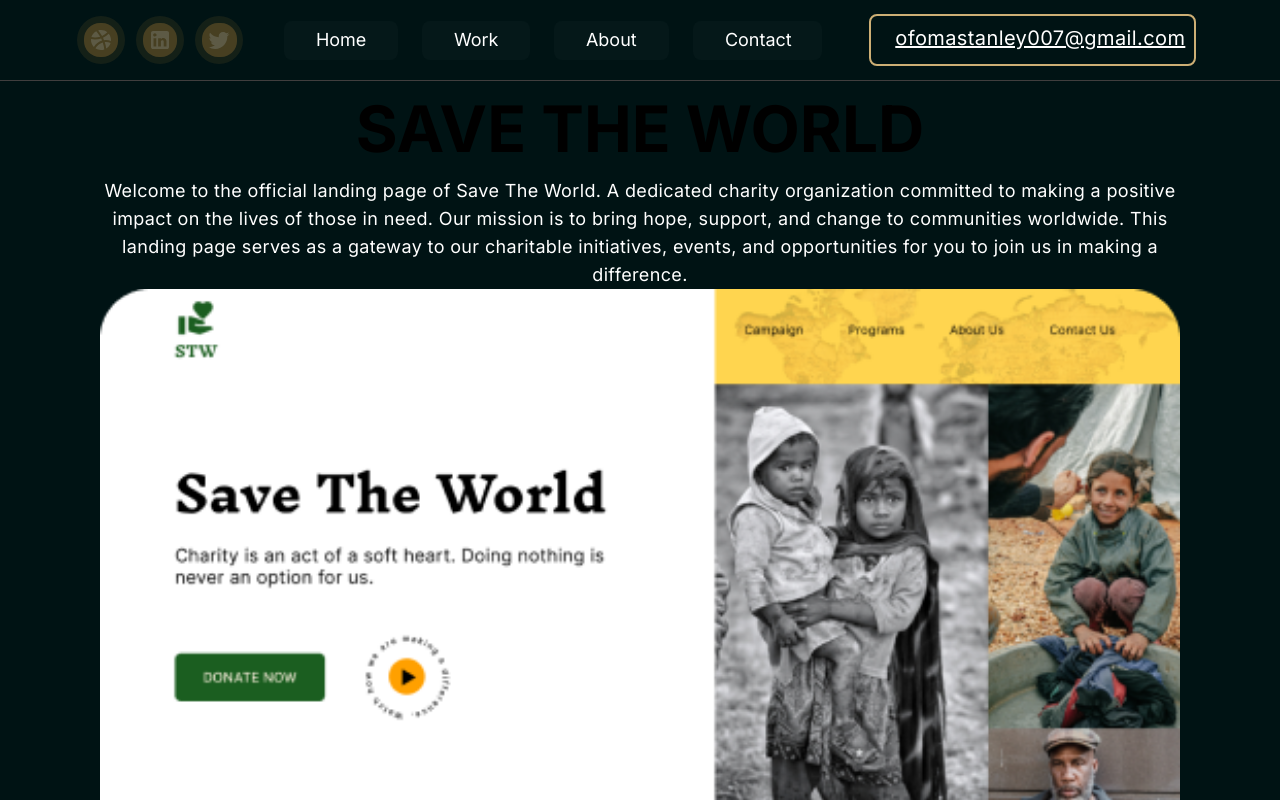
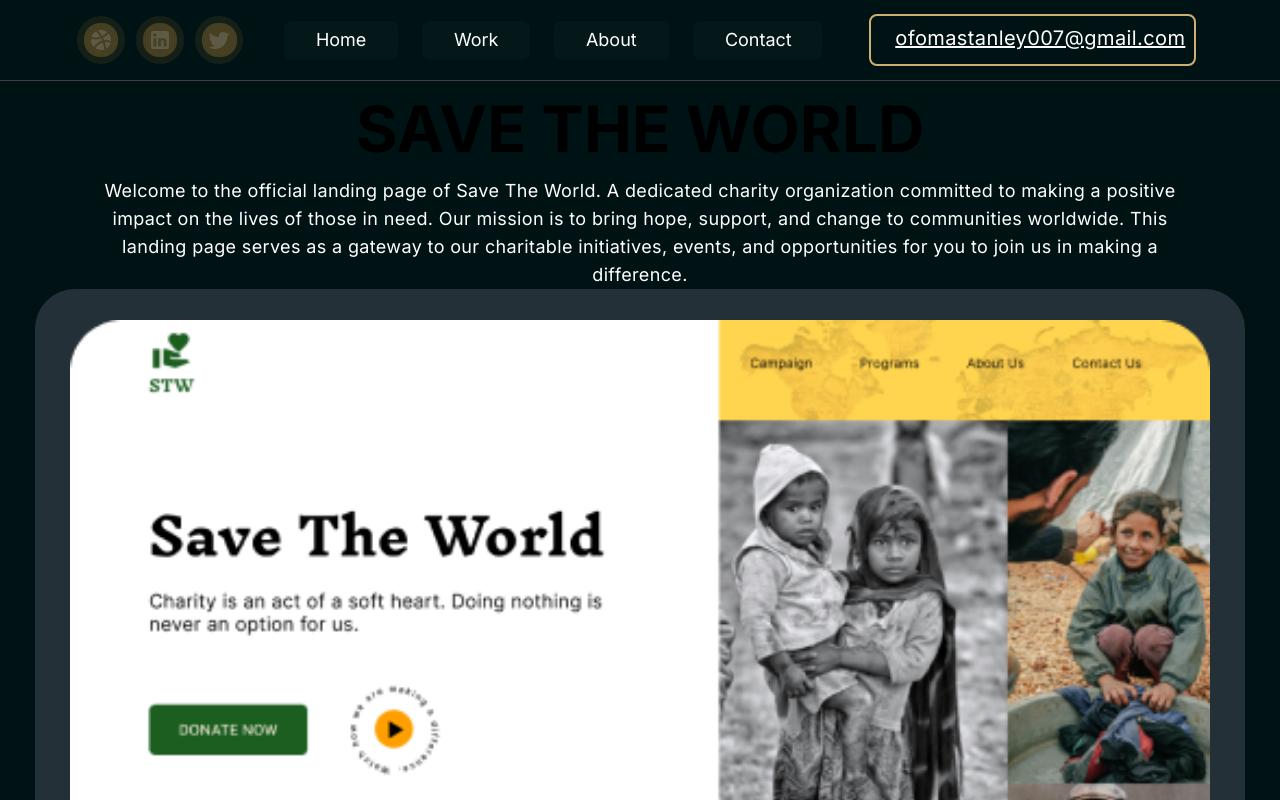
Before and after one commit to Maxwell011/portfolio-design, a Next.js app: page /charity in a window 1280 px wide. Shown: the top 800 px of the page. Built offline with nearby package versions, Linux system fonts and the light colour scheme.

Commit message:
Refactor image container in Charity component

```diff
--- a/src/app/charity/page.tsx
+++ b/src/app/charity/page.tsx
@@ -14,7 +14,8 @@ export default function Charity() {
         charitable initiatives, events, and opportunities for you to join us in
         making a difference.
       </p>
-      {/* image */}
+      <div className="flex w-[1210px] h-[845px] justify-center items-center rounded-[40px] bg-[#233038]">
+        {" "}
         <Image
           src="/Rectangle 23 (4).png"
           width={1140}
@@ -22,6 +23,7 @@ export default function Charity() {
           alt="work image"
           className=""
         />
+      </div>
       <div>
         <div>
           <h2>Task</h2>
```
Lines whose indentation alone changed are shown as unchanged.
